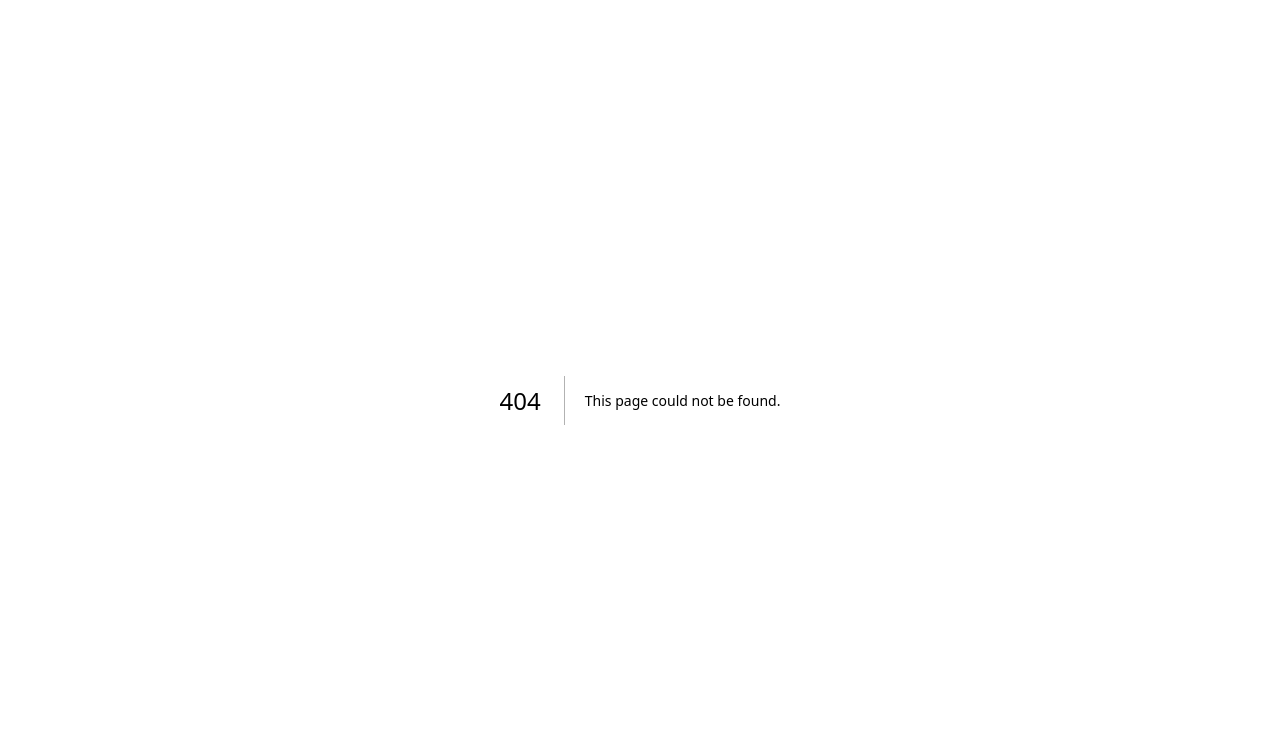
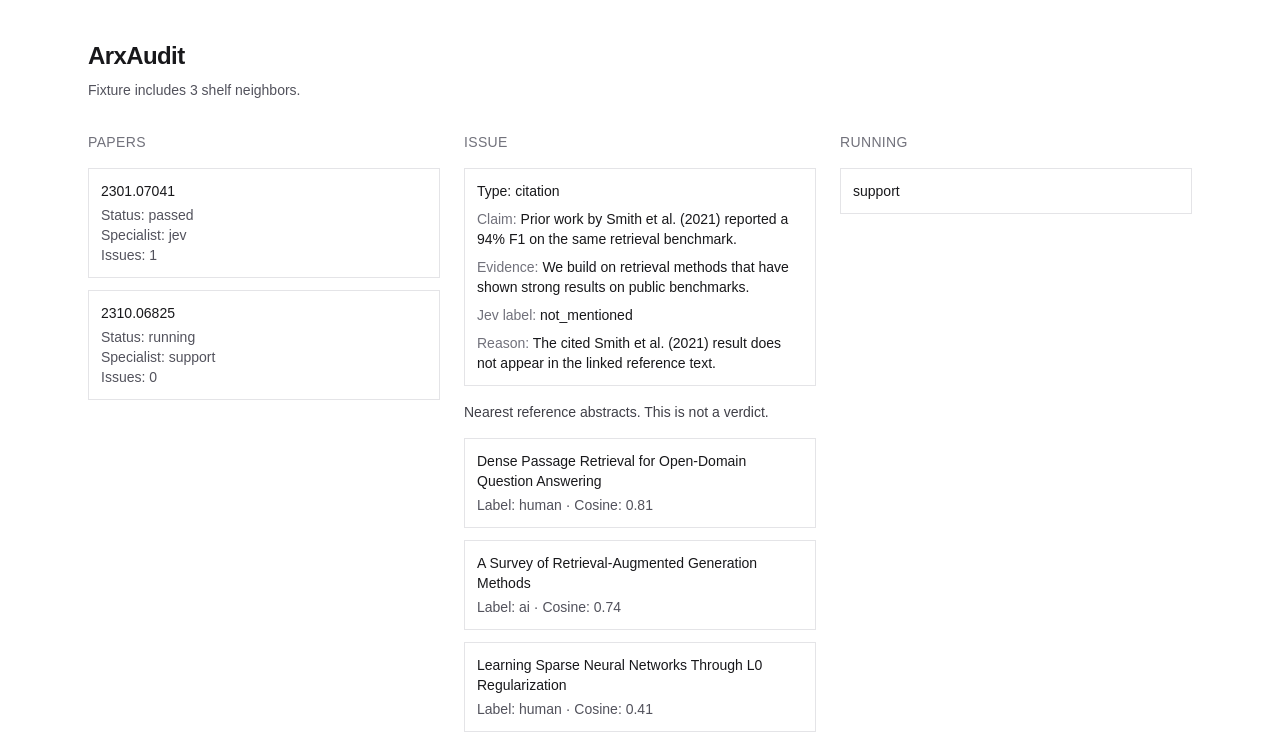
Before and after one commit to RonKat2008/HackGT13, a Next.js app in the folder apps/web/: page /audit in a window 1280 px wide. Before the commit this address had no page. Shown: the top 752 px of the page. Built offline with nearby package versions, Linux system fonts and the light colour scheme.

Commit message:
screen fix

```diff
--- /dev/null
+++ b/apps/web/app/audit/fixtures/review.json
@@ -0,0 +1,70 @@
+{
+  "batch": {
+    "batch_id": "batch_demo_001",
+    "kind": "links",
+    "name": null,
+    "arxiv_ids": ["2301.07041", "2310.06825"],
+    "created_at": "2026-09-25T18:00:00Z"
+  },
+  "jobs": [
+    {
+      "job_id": "job_001",
+      "batch_id": "batch_demo_001",
+      "arxiv_id": "2301.07041",
+      "run_id": "run_001",
+      "status": "passed",
+      "specialist": "jev",
+      "fitness": 0.82,
+      "issue_count": 1,
+      "author_name": "Ada Chen",
+      "author_email": "ada.chen@example.edu",
+      "contacted_at": null
+    },
+    {
+      "job_id": "job_002",
+      "batch_id": "batch_demo_001",
+      "arxiv_id": "2310.06825",
+      "run_id": "run_002",
+      "status": "running",
+      "specialist": "support",
+      "fitness": 0.0,
+      "issue_count": 0,
+      "author_name": "Ben Okonkwo",
+      "author_email": null,
+      "contacted_at": null
+    }
+  ],
+  "issues": [
+    {
+      "issue_type": "citation",
+      "claim_text": "Prior work by Smith et al. (2021) reported a 94% F1 on the same retrieval benchmark.",
+      "evidence_span": "We build on retrieval methods that have shown strong results on public benchmarks.",
+      "jev_label": "not_mentioned",
+      "reason": "The cited Smith et al. (2021) result does not appear in the linked reference text."
+    }
+  ],
+  "neighbors": [
+    {
+      "title": "Dense Passage Retrieval for Open-Domain Question Answering",
+      "label": "human",
+      "text": "We show that retrieval can be practically implemented using dense representations alone, where embeddings are learned from a small number of questions and passages by a simple dual-encoder framework.",
+      "cosine": 0.81
+    },
+    {
+      "title": "A Survey of Retrieval-Augmented Generation Methods",
+      "label": "ai",
+      "text": "This survey reviews retrieval-augmented generation pipelines, covering document indexing, query rewriting, and fusion strategies across open-domain QA and long-form summarization tasks.",
+      "cosine": 0.74
+    },
+    {
+      "title": "Learning Sparse Neural Networks Through L0 Regularization",
+      "label": "human",
+      "text": "We propose a practical method for L0-norm regularization that allows efficient learning of sparse neural networks with competitive accuracy on image classification benchmarks.",
+      "cosine": 0.41
+    }
+  ],
+  "probe": {
+    "auc": 0.54,
+    "hidden": true
+  }
+}
--- /dev/null
+++ b/apps/web/app/audit/page.tsx
@@ -0,0 +1,98 @@
+import review from "./fixtures/review.json";
+
+type Job = (typeof review.jobs)[number];
+type Issue = (typeof review.issues)[number];
+type Neighbor = (typeof review.neighbors)[number];
+
+export default function AuditPage() {
+  const jobs = review.jobs as Job[];
+  const issues = review.issues as Issue[];
+  const neighbors = review.neighbors as Neighbor[];
+  const runningJob = jobs.find((job) => job.status === "running");
+  const issue = issues[0];
+
+  return (
+    <main className="mx-auto flex w-full max-w-6xl flex-1 flex-col px-6 py-10">
+      <h1 className="mb-2 text-2xl font-semibold tracking-tight text-zinc-900">
+        ArxAudit
+      </h1>
+      <p className="mb-8 text-sm text-zinc-600">
+        Fixture includes {neighbors.length} shelf neighbors.
+      </p>
+
+      <div className="grid flex-1 gap-6 md:grid-cols-3">
+        <section className="flex flex-col gap-4">
+          <h2 className="text-sm font-medium uppercase tracking-wide text-zinc-500">
+            Papers
+          </h2>
+          <ul className="flex flex-col gap-3">
+            {jobs.map((job) => (
+              <li
+                key={job.job_id}
+                className="border border-zinc-200 px-3 py-3 text-sm text-zinc-900"
+              >
+                <p className="font-medium">{job.arxiv_id}</p>
+                <p className="mt-1 text-zinc-600">Status: {job.status}</p>
+                <p className="text-zinc-600">Specialist: {job.specialist}</p>
+                <p className="text-zinc-600">Issues: {job.issue_count}</p>
+              </li>
+            ))}
+          </ul>
+        </section>
+
+        <section className="flex flex-col gap-4">
+          <h2 className="text-sm font-medium uppercase tracking-wide text-zinc-500">
+            Issue
+          </h2>
+          {issue ? (
+            <div className="border border-zinc-200 px-3 py-3 text-sm text-zinc-900">
+              <p className="font-medium">Type: {issue.issue_type}</p>
+              <p className="mt-2">
+                <span className="text-zinc-500">Claim: </span>
+                {issue.claim_text}
+              </p>
+              <p className="mt-2">
+                <span className="text-zinc-500">Evidence: </span>
+                {issue.evidence_span}
+              </p>
+              <p className="mt-2">
+                <span className="text-zinc-500">Jev label: </span>
+                {issue.jev_label}
+              </p>
+              <p className="mt-2">
+                <span className="text-zinc-500">Reason: </span>
+                {issue.reason}
+              </p>
+            </div>
+          ) : null}
+
+          <p className="text-sm text-zinc-700">
+            Nearest reference abstracts. This is not a verdict.
+          </p>
+          <ul className="flex flex-col gap-3">
+            {neighbors.map((neighbor) => (
+              <li
+                key={neighbor.title}
+                className="border border-zinc-200 px-3 py-3 text-sm text-zinc-900"
+              >
+                <p className="font-medium">{neighbor.title}</p>
+                <p className="mt-1 text-zinc-600">
+                  Label: {neighbor.label} · Cosine: {neighbor.cosine.toFixed(2)}
+                </p>
+              </li>
+            ))}
+          </ul>
+        </section>
+
+        <section className="flex flex-col gap-4">
+          <h2 className="text-sm font-medium uppercase tracking-wide text-zinc-500">
+            Running
+          </h2>
+          <p className="border border-zinc-200 px-3 py-3 text-sm text-zinc-900">
+            {runningJob ? runningJob.specialist : "None"}
+          </p>
+        </section>
+      </div>
+    </main>
+  );
+}
--- a/apps/web/app/page.tsx
+++ b/apps/web/app/page.tsx
@@ -11,8 +11,14 @@ async function startRun(formData: FormData) {
   if (!goal) {
     redirect(`/?error=${encodeURIComponent("Goal is required.")}`);
   }
-  if (product !== "stormcite" && product !== "landfall") {
-    redirect(`/?error=${encodeURIComponent("Product must be stormcite or landfall.")}`);
+  if (
+    product !== "stormcite" &&
+    product !== "landfall" &&
+    product !== "arxaudit"
+  ) {
+    redirect(
+      `/?error=${encodeURIComponent("Product must be stormcite, landfall, or arxaudit.")}`,
+    );
   }
 
   let run;
@@ -76,9 +82,10 @@ export default async function Home({ searchParams }: PageProps<"/">) {
             id="product"
             name="product"
             required
-            defaultValue="stormcite"
+            defaultValue="arxaudit"
             className="rounded border border-zinc-300 px-3 py-2 text-zinc-900 shadow-sm focus:border-zinc-500 focus:outline-none focus:ring-1 focus:ring-zinc-500"
           >
+            <option value="arxaudit">arxaudit</option>
             <option value="stormcite">stormcite</option>
             <option value="landfall">landfall</option>
           </select>
--- a/apps/web/lib/api.ts
+++ b/apps/web/lib/api.ts
@@ -1,4 +1,4 @@
-export type Product = "stormcite" | "landfall";
+export type Product = "stormcite" | "landfall" | "arxaudit";
 
 export type Patch = {
   id: string;
```
